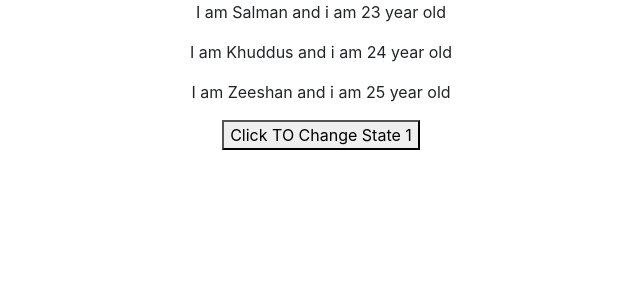
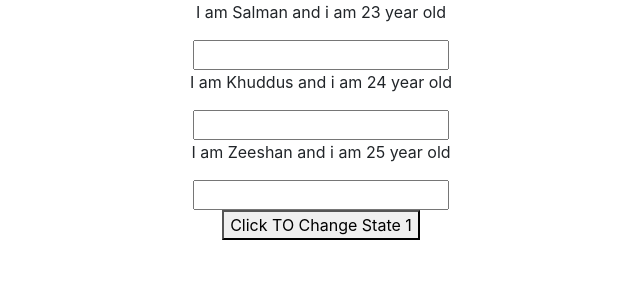
Before and after one commit to HusnainK721/my-first-app, a React (Create React App) app: page / in a window 1280 px wide. Shown: the top 300 px of the page, without its empty margins (319-959 px from the left). Built offline with nearby package versions, Linux system fonts and the light colour scheme.

Commit message:
Two way binding

```diff
--- a/src/Component/C-MainBodySection/PropsWithFunctionComponent/PropsWithFunctionChild.jsx
+++ b/src/Component/C-MainBodySection/PropsWithFunctionComponent/PropsWithFunctionChild.jsx
@@ -7,6 +7,7 @@ export const PropsWithFunctionChild = (props) => {
         <p onClick={props.clicked}>
           I am {props.name} and i am {props.age} year old
         </p>
+        <input type="text" onChange={props.change} />
       </div>
     </React.Fragment>
   );
--- a/src/Component/C-MainBodySection/PropsWithFunctionComponent/PropsWithFunctionParent.jsx
+++ b/src/Component/C-MainBodySection/PropsWithFunctionComponent/PropsWithFunctionParent.jsx
@@ -18,15 +18,15 @@ export const PropsWithFunctionParent = () => {
       ],
     });
   };
-  // const changeNameHandler = () => {
-  //   setPersonData({
-  //     person: [
-  //       { name: " Salmaan Node js Developer", age: 23 },
-  //       { name: " Khuddus React Developer", age: 24 },
-  //       { name: "Zeeshan UI Developer", age: 25 },
-  //     ],
-  //   });
-  // };
+  const changeNameHandler = (e) => {
+    setPersonData({
+      person: [
+        { name: " Salmaan Node js Developer", age: 23 },
+        { name: " Khuddus React Developer", age: 24 },
+        { name: e.target.value, age: 25 },
+      ],
+    });
+  };
   return (
     <div>
       <PropsWithFunctionChild
@@ -40,7 +40,7 @@ export const PropsWithFunctionParent = () => {
       <PropsWithFunctionChild
         name={personData.person[2].name}
         age={personData.person[2].age}
-        clicked={switchNameHandler}
+        change={changeNameHandler}
       />
       <button onClick={() => switchNameHandler("Ayesha Kashaf", "zainab")}>
         Click TO Change State 1
```
Also changed, not shown: 1 other file (tests, documents, lock files or other folders).
